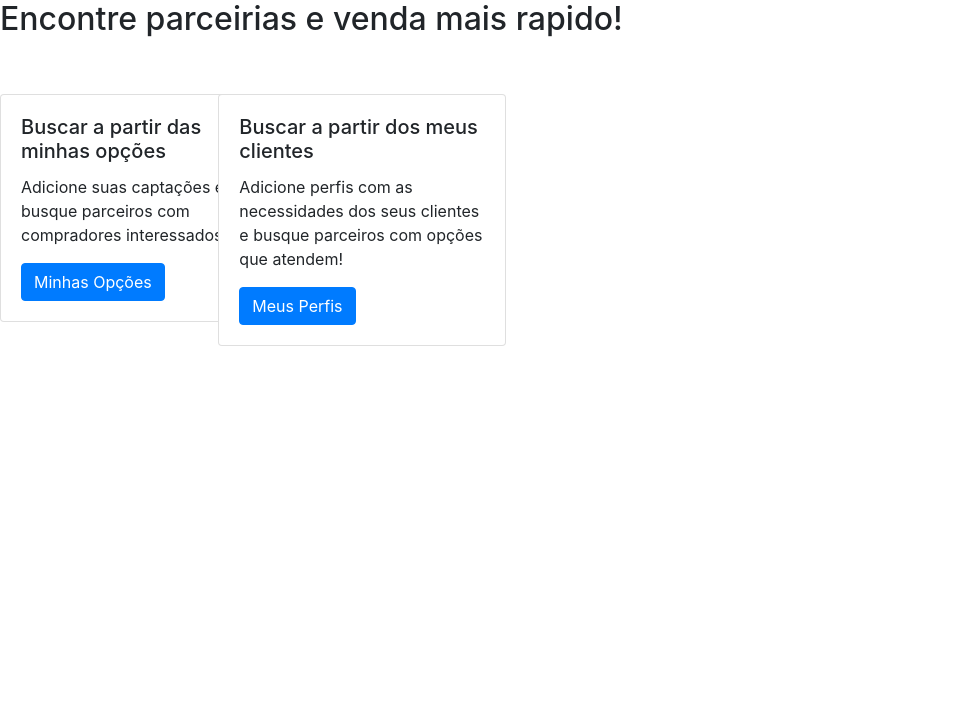
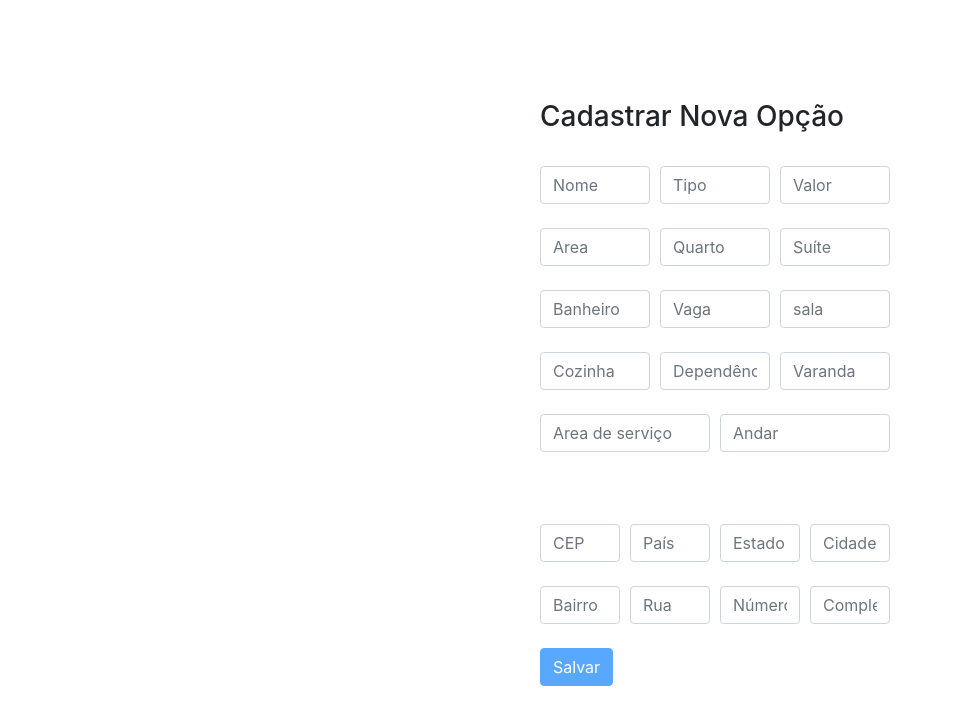
Before and after one commit to rosanacoutinho/fifty-web, an Angular app: page /novaopcao in a window 1280 px wide. Shown: the top 724 px of the page, without its empty margins (0-953 px from the left). Built offline with nearby package versions, Linux system fonts and the light colour scheme.

Commit message:
CRUD opcoes

```diff
--- a/src/app/account/shared/auth.guard.ts
+++ b/src/app/account/shared/auth.guard.ts
@@ -15,7 +15,7 @@ export class AuthGuard implements CanActivate {
       return true;
     //} else {
     //  this.router.navigate(['login']);
-     //return false;
+    // return false;
     //}
   }
 }
--- a/src/app/home/home.component.html
+++ b/src/app/home/home.component.html
@@ -7,10 +7,10 @@
 <div class="row">
   <div class="col-sm-2 mb-3 mb-sm-0">
     <div class="card" style="width: 18rem;">
-        <div class="card-body">
+        <div class="card-body"  [routerLink]="['/listaopcao']">
           <h5 class="card-title">Buscar a partir das minhas opções</h5>
           <p class="card-text">Adicione suas captações e busque parceiros com compradores interessados!</p>
-          <a href="#" class="btn btn-primary" [routerLink]="['/listaopcao']">Minhas Opções</a>
+          <a href="#" class="btn btn-primary">Minhas Opções</a>
         </div>
       </div>
   </div>
@@ -19,7 +19,7 @@
       <div class="card-body">
         <h5 class="card-title">Buscar a partir dos meus clientes</h5>
         <p class="card-text">Adicione perfis com as necessidades dos seus clientes e busque parceiros com opções que atendem!</p>
-        <a href="#" class="btn btn-primary" [routerLink]="['/listaopcao']">Meus Perfis</a>
+        <a href="#" class="btn btn-primary" >Meus Perfis</a>
       </div>
     </div>
   </div>
--- a/src/app/opcao-form/opcao-form.component.css
+++ b/src/app/opcao-form/opcao-form.component.css
@@ -1,3 +1,3 @@
 form {
-    padding: 15% 30% 10% 30%;
+    padding: 0% 0% 10% 30%;
 }
--- a/src/app/opcao-form/opcao-form.component.html
+++ b/src/app/opcao-form/opcao-form.component.html
@@ -1,24 +1,94 @@
 <form [formGroup]="opcaoForm" (ngSubmit)="onSubmit()">
-    <h3 class="mt-5 mb-3">Cadastrar Nova Opcao</h3>
-    <div>
-        <label>Nome</label>
-        <input type="text" formControlName="nome">
+    <h3>Cadastrar Nova Opção</h3>
+    <br>
+    <div class="form-row">
+      <div class="col">
+        <input type="text" class="form-control" formControlName="nome" placeholder="Nome">
+      </div>
+      <div class="col">
+        <input type="text" class="form-control" formControlName="tipo" placeholder="Tipo">
+      </div>
+      <div class="col">
+        <input type="text" class="form-control" formControlName="valor" placeholder="Valor">
+      </div>
     </div>
-    <div>
-        <label>Quarto</label>
-        <input type="text" formControlName="quarto">
-    </div>
-    <div>
-        <label>Banheiro</label>
-        <input type="text" formControlName="banheiro">
-    </div>
-    <div>
-        <label>Area</label>
-        <input type="text" formControlName="area">
-    </div>
-    <div>
-        <label>Valor</label>
-        <input type="text" formControlName="valor">
-    </div>
+    <br>
+    <div class="form-row">
+        <div class="col">
+          <input type="text" class="form-control" formControlName="area" placeholder="Area">
+        </div>
+        <div class="col">
+          <input type="text" class="form-control" formControlName="quarto" placeholder="Quarto">
+        </div>
+        <div class="col">
+          <input type="text" class="form-control" formControlName="suite" placeholder="Suíte">
+        </div>
+      </div>
+      <br>
+      <div class="form-row">
+          <div class="col">
+            <input type="text" class="form-control" formControlName="banheiro" placeholder="Banheiro">
+          </div>
+          <div class="col">
+            <input type="text" class="form-control" formControlName="vagaGaragem" placeholder="Vaga">
+          </div>
+          <div class="col">
+            <input type="text" class="form-control" formControlName="sala" placeholder="sala">
+          </div>
+        </div>
+        <br>
+        <div class="form-row">
+            <div class="col">
+              <input type="text" class="form-control" formControlName="cozinha" placeholder="Cozinha">
+            </div>
+            <div class="col">
+              <input type="text" class="form-control" formControlName="dependencia" placeholder="Dependência">
+            </div>
+            <div class="col">
+              <input type="text" class="form-control" formControlName="varanda" placeholder="Varanda">
+            </div>
+          </div>
+    <br>
+    <div class="form-row">
+        <div class="col">
+          <input type="text" class="form-control" formControlName="areaServico" placeholder="Area de serviço">
+        </div>
+        <div class="col">
+          <input type="text" class="form-control" formControlName="andar" placeholder="Andar">
+        </div>
+      </div>
+    <br>
+    <br>
+    <br>
+    <div class="form-row">
+        <div class="col">
+            <input type="text" class="form-control" formControlName="cep" placeholder="CEP">
+          </div>
+        <div class="col">
+          <input type="text" class="form-control" formControlName="pais" placeholder="País">
+        </div>
+        <div class="col">
+          <input type="text" class="form-control" formControlName="estado" placeholder="Estado">
+        </div>
+        <div class="col">
+            <input type="text" class="form-control" formControlName="cidade" placeholder="Cidade">
+          </div>
+      </div>
+      <br>
+      <div class="form-row">
+          <div class="col">
+            <input type="text" class="form-control" formControlName="bairro" placeholder="Bairro">
+          </div>
+          <div class="col">
+            <input type="text" class="form-control" formControlName="rua" placeholder="Rua">
+          </div>
+          <div class="col">
+            <input type="text" class="form-control" formControlName="numero" placeholder="Número">
+          </div>
+          <div class="col">
+              <input type="text" class="form-control" formControlName="complemento" placeholder="Complemento">
+            </div>
+        </div>
+    <br>
     <button class="btn btn-primary" type="submit" [disabled]="opcaoForm.invalid">Salvar</button>
-</form>
+  </form>
--- a/src/app/opcao-form/opcao-form.component.ts
+++ b/src/app/opcao-form/opcao-form.component.ts
@@ -2,6 +2,7 @@ import { Component, OnInit } from '@angular/core';
 import { FormBuilder, FormGroup, Validators } from '@angular/forms';
 import { OpcaoService } from '../opcao/opcao.service';
 import { Opcao } from '../models/opcao';
+import { Router } from '@angular/router';
 
 @Component({
   selector: 'app-opcao-form',
@@ -14,7 +15,8 @@ export class OpcaoFormComponent implements OnInit{
 
  constructor(
   private formbuilder: FormBuilder,
-  private opcaoService: OpcaoService){
+  private opcaoService: OpcaoService,
+  private router: Router){
 
  }
 
@@ -22,10 +24,27 @@ export class OpcaoFormComponent implements OnInit{
  ngOnInit(): void {
     this.opcaoForm = this.formbuilder.group({
     nome: ['', Validators.required],
+    tipo: ['', Validators.required],
+    valor: ['', Validators.required],
+    area: ['', Validators.required],
     quarto: ['', Validators.required],
+    suite: ['', Validators.required],
     banheiro: ['', Validators.required],
-    area: ['', Validators.required],
-    valor: ['', Validators.required]
+    vagaGaragem: ['', Validators.required],
+    sala: ['', Validators.required],
+    cozinha: ['', Validators.required],
+    dependencia: ['', Validators.required],
+    varanda: ['', Validators.required],
+    areaServico: ['', Validators.required],
+    andar: ['', Validators.required],
+    cep: ['', Validators.required],
+    pais: ['', Validators.required],
+    estado: ['', Validators.required],
+    cidade: ['', Validators.required],
+    bairro: ['', Validators.required],
+    rua: ['', Validators.required],
+    numero: ['', Validators.required],
+    complemento: ['', Validators.required]
    })
 
  }
@@ -33,9 +52,15 @@ export class OpcaoFormComponent implements OnInit{
 
 
  onSubmit(){
-  if(this.opcaoForm.valid){
-    let opcao: Opcao = this.opcaoForm.value;
-    this.opcaoService.addOpcao(opcao);
+    if(this.opcaoForm.valid){
+      let opcao: Opcao = this.opcaoForm.value;
+      const result =  this.opcaoService.addOpcao(opcao).subscribe(response => {
+        alert("Opção criada com sucesso!" )
+        this.router.navigate(['listaopcao']);
+      }, error => {
+        console.error(error);
+        alert("Erro ao criar opção" )
+      });
+    }
   }
- }
 }
--- a/src/app/opcao-list/opcao-list.component.html
+++ b/src/app/opcao-list/opcao-list.component.html
@@ -1,9 +1,31 @@
 
 <div>
-    <h2>Minhas Opcoes</h2>
     <button class="btn btn-primary" [routerLink]="['/novaopcao']">Adicionar Opcao</button>
+    <br>
+    <br>
+    <h3 class="mt-5 mb-3">Minhas Opções</h3>
 </div>
+<br>
+<table class="table table-striped">
+    <thead>
+        <tr>
+            <th>Nome da Opção</th>
+        </tr>
+    </thead>
+    <tbody>
+        <tr *ngFor="let opcao of opcoes">
+            <td>{{opcao.nomeOpcao}}</td>
+            <td>
+                <button class="btn btn-sm btn-danger mx-1" (click)="deleteOpcao(opcao.id)">Deletar</button>
+                <button class="btn btn-sm btn-secondary mx-1" [routerLink]="['/editarOpcao', opcao.id]">Editar</button>
+            </td>
+        </tr>
+    </tbody>
+</table>
 
-<ul>
-    <li *ngFor="let opcao of opcoes"></li>
+<ul *ngIf="opcoes.length;else noOpcao">
+
 </ul>
+<ng-template #noOpcao>
+    <p>Você não posui nenhuma opção cadastrada</p>
+</ng-template>
--- a/src/app/opcao-list/opcao-list.component.ts
+++ b/src/app/opcao-list/opcao-list.component.ts
@@ -1,6 +1,7 @@
 import { Component, OnInit } from '@angular/core';
 import { OpcaoService } from '../opcao/opcao.service';
 import { Opcao } from '../models/opcao';
+import { Router } from '@angular/router';
 
 @Component({
   selector: 'app-opcao-list',
@@ -11,10 +12,43 @@ export class OpcaoListComponent implements OnInit {
 
  opcoes: Opcao[] = [];
 
- constructor(private opcaoService: OpcaoService){}
+ constructor(
+   private opcaoService: OpcaoService,
+   private router: Router){}
 
  ngOnInit(): void {
-   this.opcoes = this.opcaoService.getOpcoes();
- }
+  this.buscarOpcoes();
+}
+
+  deleteOpcao(id: string): void {
+    this.opcaoService.deleteOpcao(id).subscribe({
+      next: () => {
+        console.log(`Item com ID ${id} deletado com sucesso`);
+        alert("Opção excuída com sucesso!");
+        this.buscarOpcoes();
+      },
+      error: (err) => {
+        console.error('Erro ao deletar item:', err);
+      },
+      complete: () => {
+        console.log('Requisição de deleção completa');
+      }
+  });
+}
+
+  buscarOpcoes():void{
+    this.opcaoService.getOpcoes().subscribe({
+      next: (response) => {
+        this.opcoes = response;
+        console.log(this.opcoes);
+      },
+      error: (err) => {
+        console.error('Erro ao obter dados:', err);
+      },
+      complete: () => {
+        console.log('Requisição completa');
+      }
+    });
+  }
 
 }
```
Also changed, not shown: src/app/app-routing.module.ts (+6 -3 lines), src/app/models/endereco.ts (added, +10 -0 lines), src/app/models/opcao.ts (+17 -5 lines), src/app/opcao/opcao.service.ts (+53 -22 lines).
